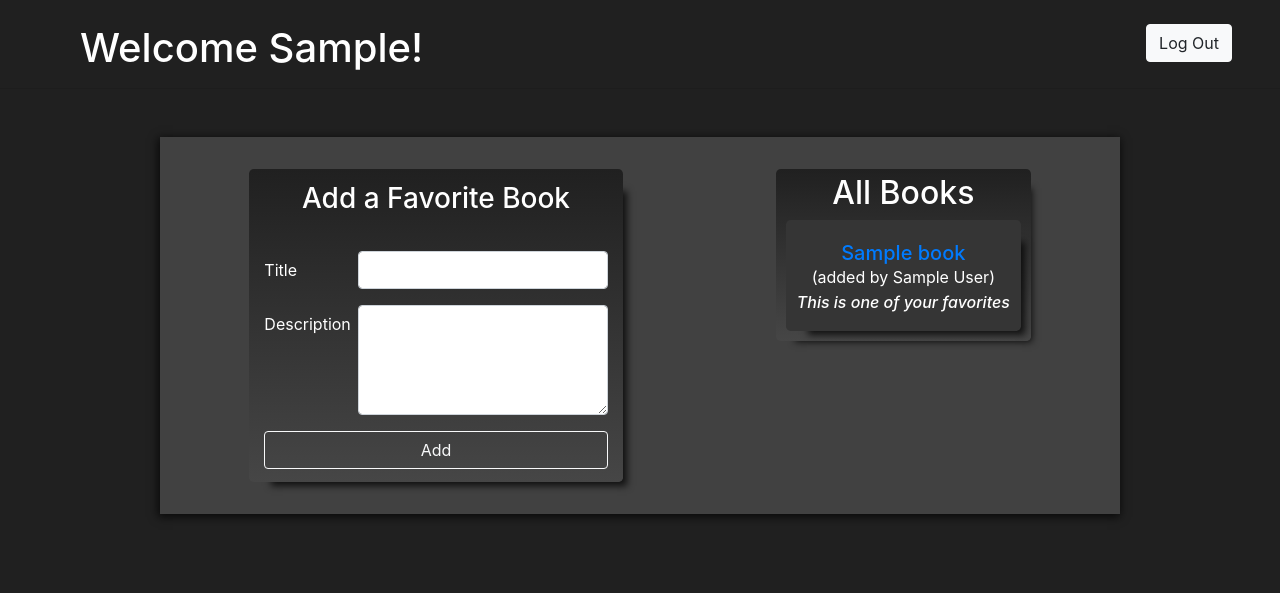
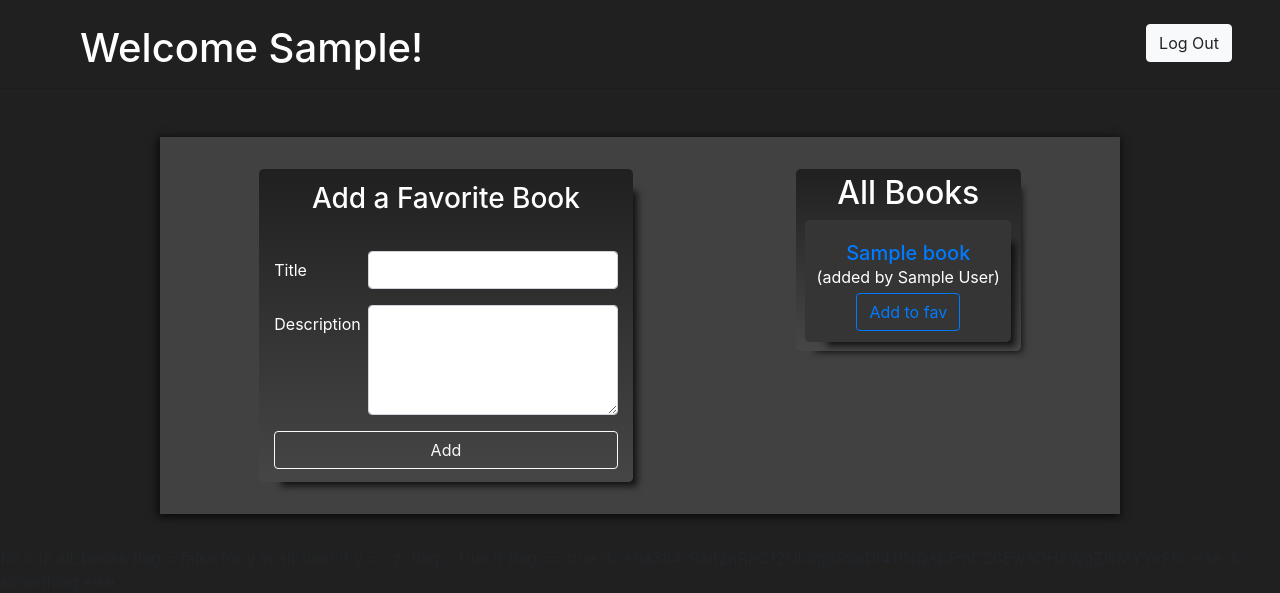
Before and after one commit to Lydelltyler/favorite_books_app, a Django app: template favorite_books/templates/main.html in a window 1280 px wide. Shown: the top 593 px of the page. Run offline with Django 3.2, Linux system fonts and the light colour scheme; the template is opened without the code that fills it: values that come from a table or form of the project are taken from there, others are empty; a user stored in the database is signed in; tables that the repository leaves empty hold one stand-in row (values such as "Sample post"); some libraries are stand-ins or nearby versions.

Commit message:
Favorite button added

```diff
--- a/favorite_books/models.py
+++ b/favorite_books/models.py
@@ -45,11 +45,6 @@ class Book(models.Model):
     title = models.CharField(max_length=255)
     desc = models.TextField()
     uploaded_by = models.ForeignKey(User, related_name='books_uploaded', on_delete = models.CASCADE)
+    favorites = models.ManyToManyField(User, related_name='fav_book')
     created_at = models.DateTimeField(auto_now_add=True)
     updated_at = models.DateTimeField(auto_now=True)
-
-class Favorite (models.Model):
-    fav_user = models.ForeignKey(User, related_name='f_user', on_delete = models.CASCADE)
-    fav_book = models.ForeignKey(Book, related_name='f_book', on_delete = models.CASCADE)
-    created_at = models.DateTimeField(auto_now_add=True)
-    updated_at = models.DateTimeField(auto_now=True)
--- a/favorite_books/templates/main.html
+++ b/favorite_books/templates/main.html
@@ -61,18 +61,25 @@
                         <h5>{{book.title}}</h5>
                     </a>
                     <p class="addby">(added by {{book.uploaded_by.first_name}} {{book.uploaded_by.last_name}})</p>
-                    {%for fav in favorite%}
-                    {%if book.id == fav.fav_book.id%}
-                    {%if user.id == fav.fav_user.id%}
+                    {% if user in book.favorites.all %}
                     <h6 class=" favby "><i>This is one of your favorites</i></h6>
+                    {%else%}
+                    <a href="/book/{{book.id}}/like" class="btn btn-outline-primary">Add to fav</a>
                     {%endif%}
-                    {%endif%}
-                    {%endfor%}
                 </div>
                 {%endfor%}
             </div>
         </div>
     </div>
+    for x in all_books
+        flag = false
+        for y in all_user
+            if y == z:
+                flag = true
+        if flag == true
+            do sha384-9aIt2nRpC12Uk9gS9baDl411NQApFmC26EwAOH8WgZl5MYYxFfc
+        else
+            do something else
 
 
 
```
Also changed, not shown: favorite_books/templates/view_book.html (+4 -4 lines), favorite_books/views.py (+11 -20 lines), favorite_books/migrations/0004_auto_20200730_1219.py (added).
